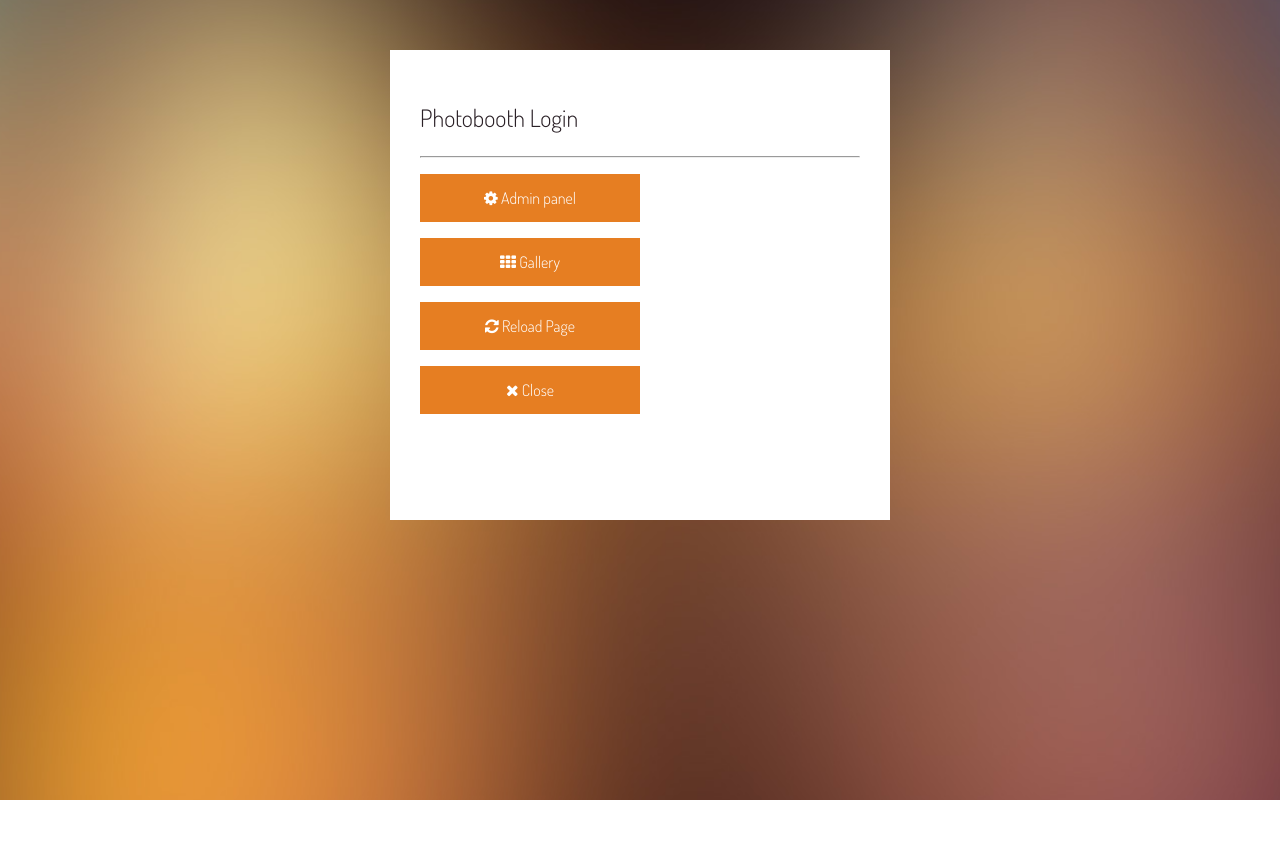
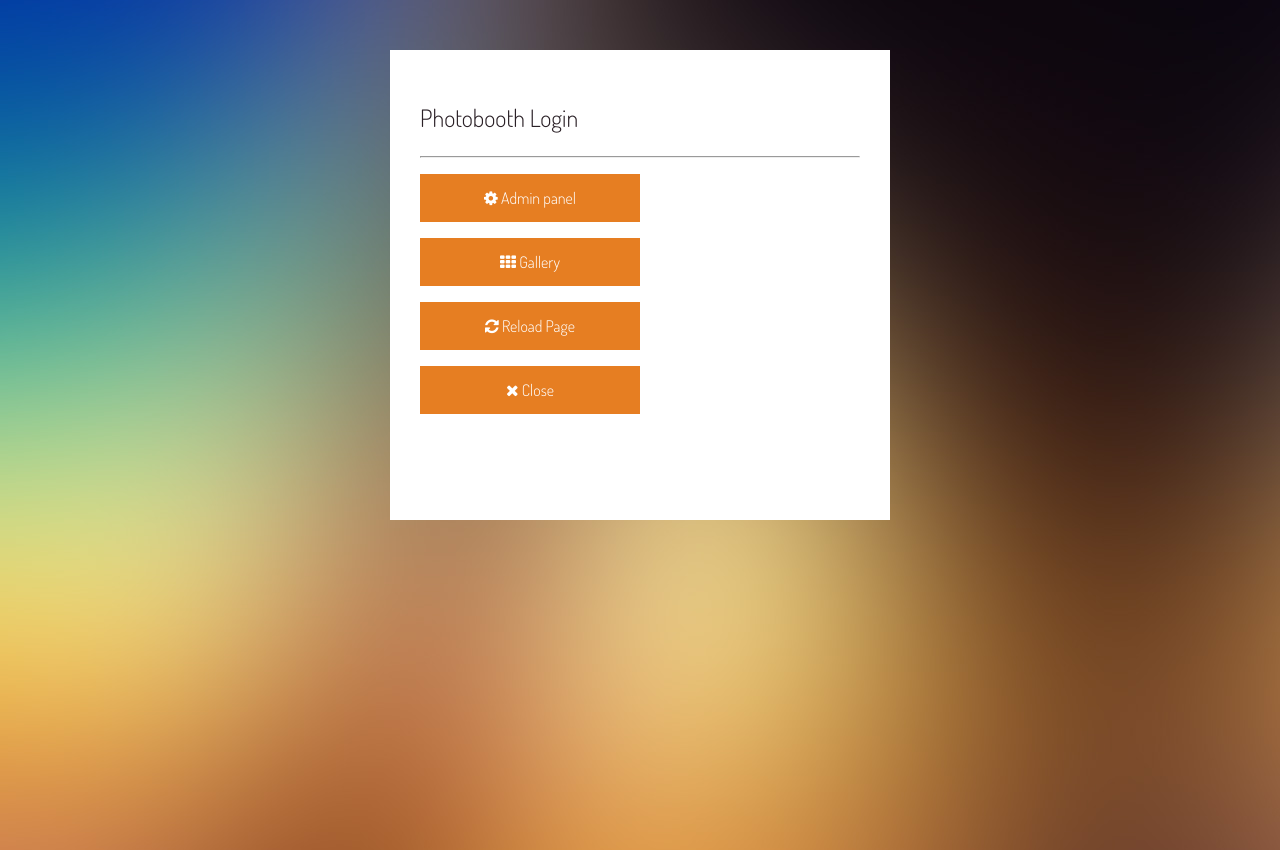
Before and after one commit to PhotoboothProject/photobooth, a PHP site: page /login.php in a window 1280 px wide. Before the commit the page ends 800 px from the top, so only its background shows below. Run offline with PHP 8.4, Linux system fonts and the light colour scheme; style sheets or scripts are compiled from the project's sources; some libraries are stand-ins or nearby versions.

Commit message:
login: optimize styling (don't repeat the background)
Change-Id: I179cfa6f46f2a47101e1a7acfae4af54410e54bb

```diff
--- a/login.php
+++ b/login.php
@@ -53,8 +53,7 @@
 	<?php endif; ?>
 </head>
 
-<body class="deselect">
-	<div id="wrapper">
+<body class="loginbody">
 	<div class="login-panel">
 		<h2>Photobooth Login</h2>
 		<hr>
@@ -86,13 +85,10 @@
 		<?php endif; ?>
 	</div>
 
-
 	<div id="adminsettings">
 		<div style="position:absolute; bottom:0; right:0;">
 			<img src="resources/img/spacer.png" alt="adminsettings" ondblclick="adminsettings()" />
 		</div>
-		</div>
-
 	</div>
 
 	<script type="text/javascript" src="api/config.php"></script>
--- a/resources/sass/login.scss
+++ b/resources/sass/login.scss
@@ -3,13 +3,13 @@
 @import "partials/basic";
 @import "partials/button";
 
-#wrapper {
+.loginbody {
   display: block;
   position: relative;
   overflow-y: auto;
   background-color: $mainColor;
   background-image: $adminBackground;
-  background-position: center center;
+  background-position: center center no-repeat;
   width: 100%;
   height: 100%;
 }
```
Lines whose indentation alone changed are shown as unchanged.
